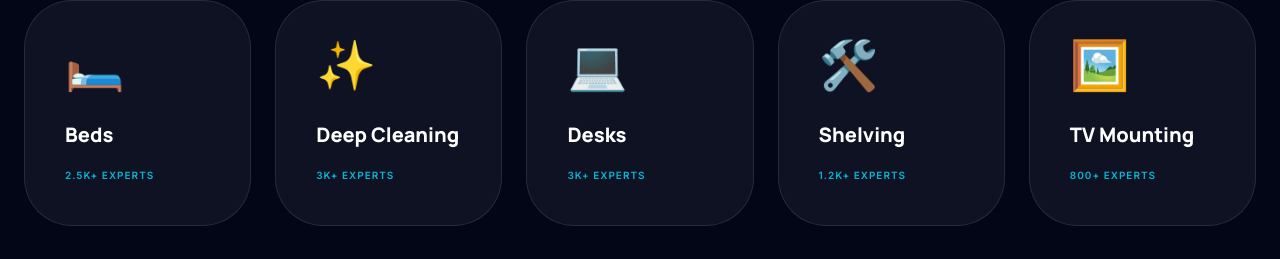
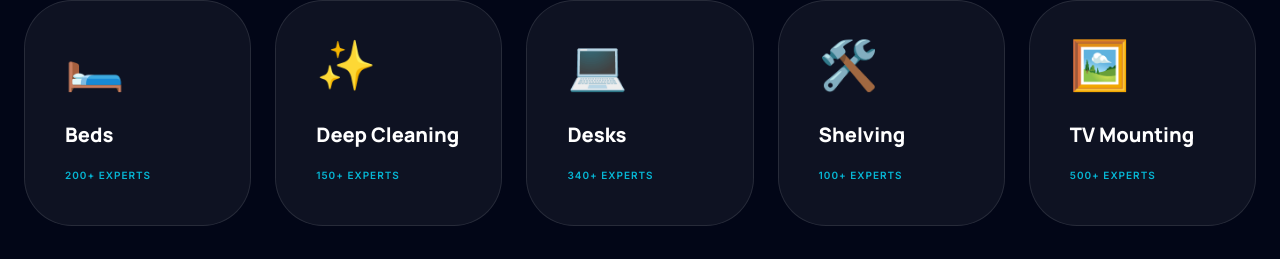
Before and after one commit to PgTobby-07/Servecly-Marektplace, a React (Vite) app: page / in a window 1280 px wide. Shown: the part 909-1168 px from the top of the page. Built offline with nearby package versions, Linux system fonts and the light colour scheme.

Commit message:
Adjust category counts in Home component
Updated service category counts to reflect new values.

```diff
--- a/src/pages/Home.jsx
+++ b/src/pages/Home.jsx
@@ -64,11 +64,11 @@ const Home = () => {
   };
 
   const categories = [
-    { id: 1, name: "Beds", icon: "🛏️", count: "2.5k+", color: "from-blue-600 to-cyan-400" },
-    { id: 5, name: "Deep Cleaning", icon: "✨", count: "3k+", color: "from-emerald-500 to-teal-400" },
-    { id: 2, name: "Desks", icon: "💻", count: "3k+", color: "from-purple-600 to-indigo-400" },
-    { id: 4, name: "Shelving", icon: "🛠️", count: "1.2k+", color: "from-orange-500 to-amber-400" },
-    { id: 3, name: "TV Mounting", icon: "🖼️", count: "800+", color: "from-rose-500 to-pink-400" },
+    { id: 1, name: "Beds", icon: "🛏️", count: "200+", color: "from-blue-600 to-cyan-400" },
+    { id: 5, name: "Deep Cleaning", icon: "✨", count: "150+", color: "from-emerald-500 to-teal-400" },
+    { id: 2, name: "Desks", icon: "💻", count: "340+", color: "from-purple-600 to-indigo-400" },
+    { id: 4, name: "Shelving", icon: "🛠️", count: "100+", color: "from-orange-500 to-amber-400" },
+    { id: 3, name: "TV Mounting", icon: "🖼️", count: "500+", color: "from-rose-500 to-pink-400" },
   ];
 
   return (
```
